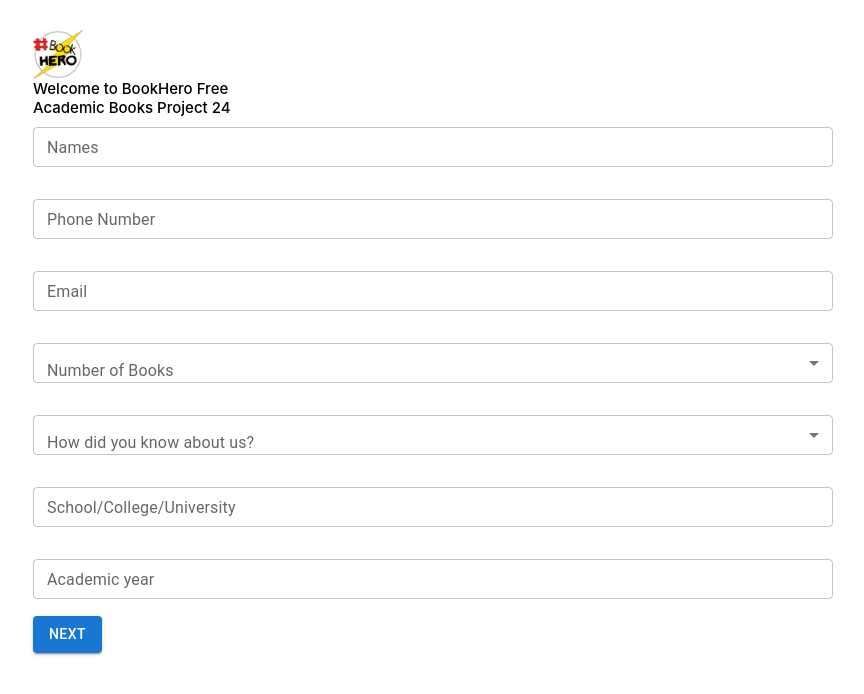
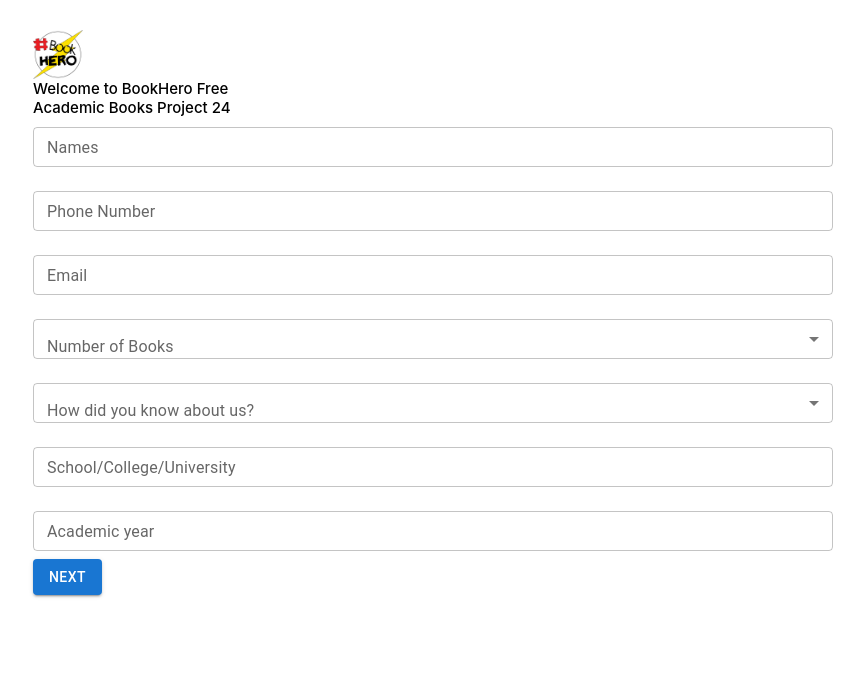
Before and after one commit to mubarak96-max/customersdata, a React (Create React App) app: page / in a window 1280 px wide. Shown: the top 694 px of the page, without its empty margins (207-1071 px from the left). Built offline with nearby package versions, Linux system fonts and the light colour scheme.

Commit message:
reduced margin

```diff
--- a/src/components/Main.js
+++ b/src/components/Main.js
@@ -67,12 +67,12 @@ const Main = () => {
         };
 
         setLoading(true);
+        setError("");
+        setShowError(false);
 
         await addDoc(collection(db, "customers"), data);
 
         setLoading(false);
-        setError("");
-        setShowError(false);
 
         navigate("/qrcode");
 
@@ -99,7 +99,7 @@ const Main = () => {
         variant="outlined"
         fullWidth
         size="small"
-        sx={{ marginBottom: 4 }}
+        sx={{ marginBottom: 3 }}
         value={name}
         onChange={(e) => {
           setName(e.target.value);
@@ -112,7 +112,7 @@ const Main = () => {
         variant="outlined"
         fullWidth
         size="small"
-        sx={{ marginBottom: 4 }}
+        sx={{ marginBottom: 3 }}
         value={phone}
         onChange={(e) => {
           setPhone(e.target.value);
@@ -125,7 +125,7 @@ const Main = () => {
         variant="outlined"
         fullWidth
         size="small"
-        sx={{ marginBottom: 4 }}
+        sx={{ marginBottom: 3 }}
         value={email}
         onChange={(e) => {
           setEmail(e.target.value);
@@ -145,7 +145,7 @@ const Main = () => {
           onChange={(e) => {
             setBooks(e.target.value);
           }}
-          sx={{ marginBottom: 4 }}
+          sx={{ marginBottom: 3 }}
         >
           <MenuItem value="1">1</MenuItem>
           <MenuItem value="2">2</MenuItem>
@@ -167,7 +167,7 @@ const Main = () => {
           size="small"
           onChange={handleChange}
           sx={{
-            marginBottom: 4,
+            marginBottom: 3,
             display: "flex",
             alignItems: "center",
             justifyContent: "center"
@@ -186,7 +186,7 @@ const Main = () => {
         variant="outlined"
         fullWidth
         size="small"
-        sx={{ marginBottom: 4 }}
+        sx={{ marginBottom: 3 }}
         value={school}
         onChange={(e) => {
           setSchool(e.target.value);
@@ -199,7 +199,7 @@ const Main = () => {
         variant="outlined"
         fullWidth
         size="small"
-        sx={{ marginBottom: 4 }}
+        sx={{ marginBottom: 2 }}
         value={academicYear}
         onChange={(e) => {
           setAcademicYear(e.target.value);
@@ -207,14 +207,14 @@ const Main = () => {
       />
 
       {showError && (
-        <Alert sx={{ marginBottom: 4 }} severity="error">
+        <Alert sx={{ marginBottom: 2 }} severity="error">
           {error}
         </Alert>
       )}
 
       <Button
         variant="contained"
-        sx={{ marginTop: -2 }}
+        sx={{ marginTop: -1 }}
         onClick={() => handleSubmit()}
       >
         Next{" "}
```
